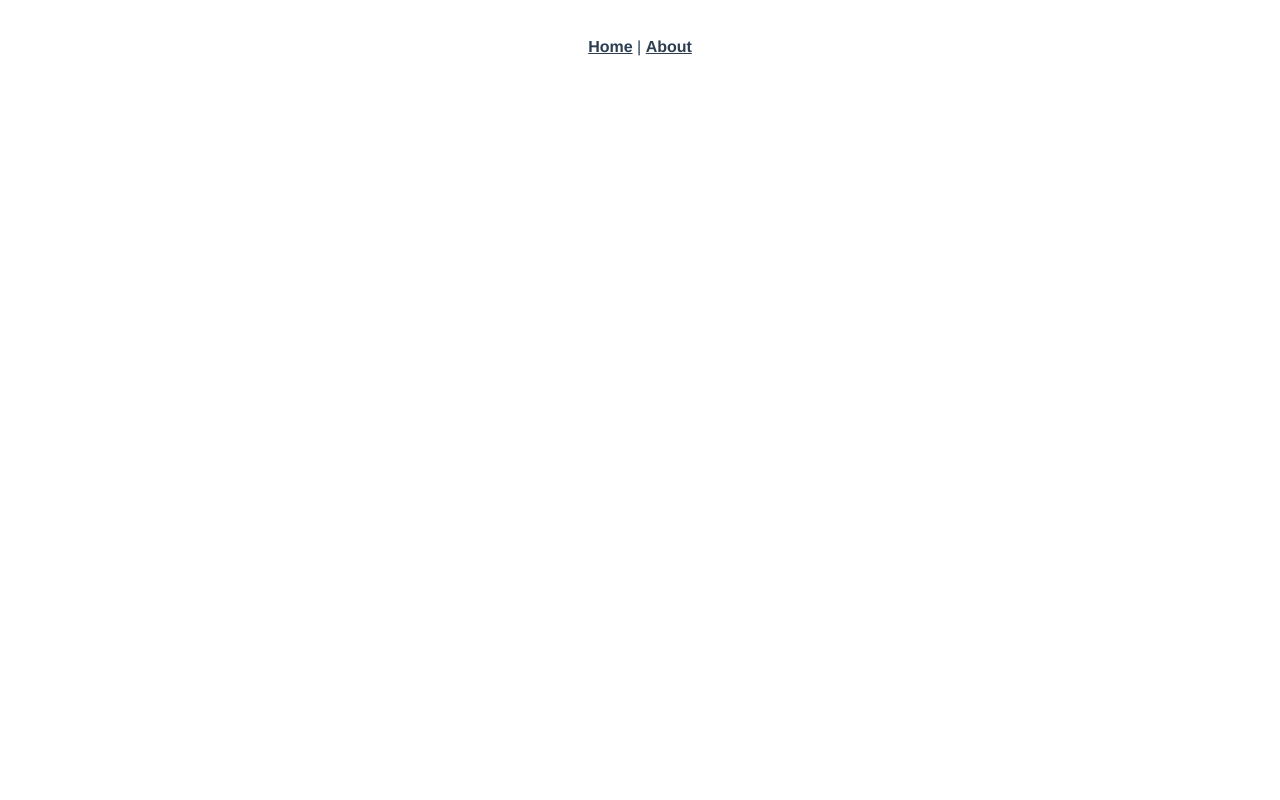
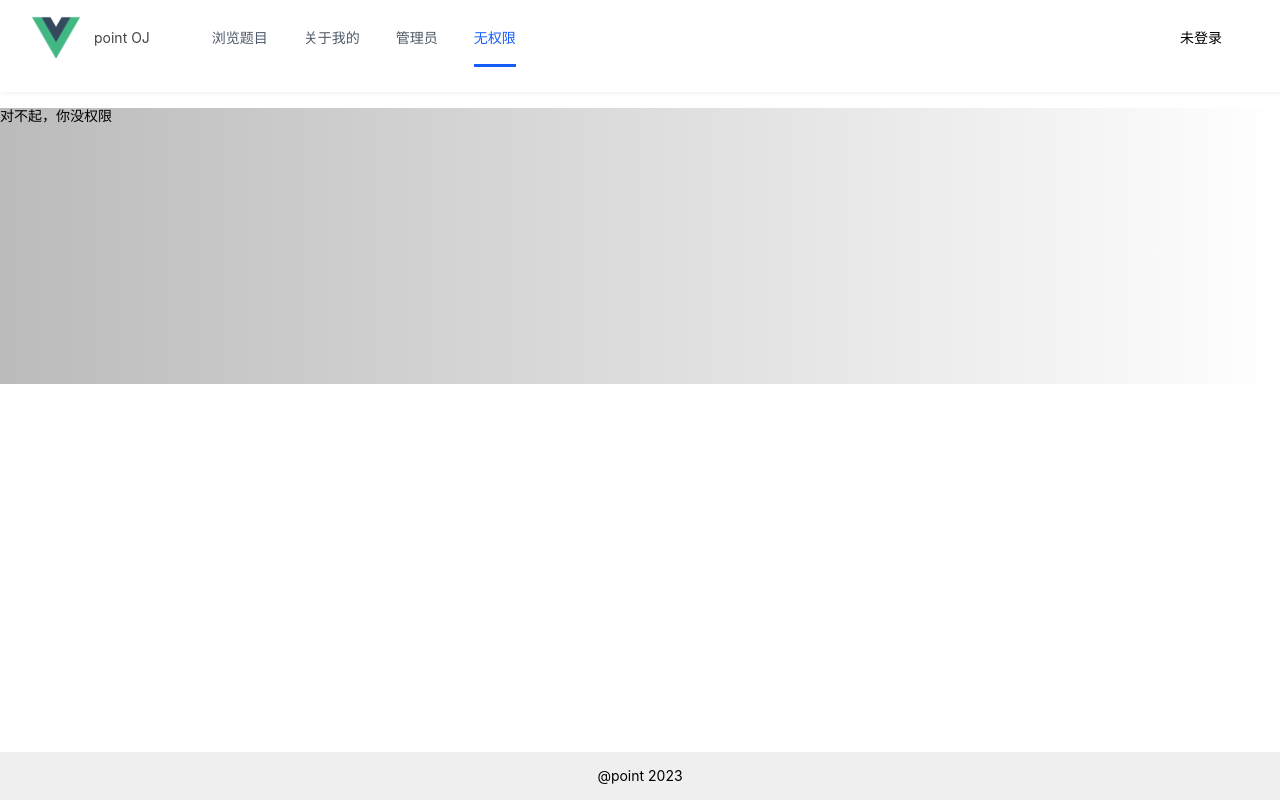
Before and after one commit to PointWu/pointoj-frontend, a Vue app: page /noauth in a window 1280 px wide. Before the commit this address had no page. Built offline with nearby package versions, Linux system fonts and the light colour scheme.

Commit message:
feat: init project 🎉

```diff
--- a/src/App.vue
+++ b/src/App.vue
@@ -1,30 +1,29 @@
 <template>
-  <nav>
-    <router-link to="/">Home</router-link> |
-    <router-link to="/about">About</router-link>
-  </nav>
-  <router-view />
+  <div id="app">
+    <BasicLayout />
+  </div>
 </template>
 
-<style>
-#app {
-  font-family: Avenir, Helvetica, Arial, sans-serif;
-  -webkit-font-smoothing: antialiased;
-  -moz-osx-font-smoothing: grayscale;
-  text-align: center;
-  color: #2c3e50;
-}
+<script setup lang="ts">
+import BasicLayout from "@/layout/BasicLayout.vue";
+import { useRouter } from "vue-router";
+import { useStore } from "vuex";
 
-nav {
-  padding: 30px;
-}
+const router = useRouter();
+const store = useStore();
 
-nav a {
-  font-weight: bold;
-  color: #2c3e50;
-}
+router.beforeEach((to, from, next) => {
+  if (to.meta?.access === "canAdmin") {
+    if (store.state.user.loginUser?.role !== "admin") {
+      next("/noauth");
+      return;
+    }
+  }
+  next();
+});
+// export default {
+//   components: { BasicLayout },
+// };
+</script>
 
-nav a.router-link-exact-active {
-  color: #42b983;
-}
-</style>
+<style></style>
--- /dev/null
+++ b/src/components/GlobalHeader.vue
@@ -0,0 +1,75 @@
+<template>
+  <a-row id="globalHeader" style="margin-bottom: 16px" align="center">
+    <a-col flex="auto">
+      <a-menu
+        mode="horizontal"
+        :selected-keys="selectedKeys"
+        @menu-item-click="doMenuClick"
+      >
+        <a-menu-item
+          key="0"
+          :style="{ padding: 0, marginRight: '38px' }"
+          disabled
+        >
+          <div class="title-bar">
+            <img class="logo" src="@/assets/logo.png" />
+            <div class="title">point OJ</div>
+          </div>
+        </a-menu-item>
+        <a-menu-item v-for="item in routes" :key="item.path">{{
+          item.name
+        }}</a-menu-item>
+      </a-menu>
+    </a-col>
+    <a-col flex="100px">
+      <div>
+        {{ store.state.user?.loginUser?.userName ?? "未登录" }}
+      </div>
+    </a-col>
+  </a-row>
+</template>
+
+<script setup lang="ts">
+import { ref } from "vue";
+import { useRouter } from "vue-router";
+import { useStore } from "vuex";
+import { routes } from "../router/routes";
+
+const router = useRouter();
+const selectedKeys = ref(["/"]);
+
+// 路由挑转后，更新选中的菜单项
+router.afterEach((to, from, failure) => {
+  selectedKeys.value = [to.path];
+});
+const store = useStore();
+
+// 测试权限 3s后切为管理员
+// setTimeout(() => {
+//   store.dispatch("user/getLoginUser", {
+//     userName: "ddd",
+//     role: "admin",
+//   });
+// }, 3000);
+
+const doMenuClick = (key: string) => {
+  router.push({
+    path: key,
+  });
+};
+</script>
+
+<style scoped>
+.title-bar {
+  display: flex;
+  align-items: center;
+}
+.title {
+  color: #444;
+  margin-left: 14px;
+}
+
+.logo {
+  height: 48px;
+}
+</style>
--- /dev/null
+++ b/src/layout/BasicLayout.vue
@@ -0,0 +1,45 @@
+<template>
+  <div id="basicLayout">
+    <a-layout style="height: 400px">
+      <a-layout-header class="header">
+        <global-header />
+      </a-layout-header>
+      <a-layout-content class="content">
+        <router-view />
+      </a-layout-content>
+      <a-layout-footer class="footer">@point 2023</a-layout-footer>
+    </a-layout>
+  </div>
+</template>
+
+<script>
+import globalHeader from "@/components/GlobalHeader.vue";
+export default {
+  components: { globalHeader },
+};
+</script>
+
+<style scoped>
+#basicLayout {
+}
+
+#basicLayout .header {
+  margin-bottom: 16px;
+  box-shadow: #eee 1px 1px 5px;
+}
+
+#basicLayout .content {
+  background: linear-gradient(to right, #bbb, #fff);
+  margin-bottom: 16px;
+}
+
+#basicLayout .footer {
+  background: #efefef;
+  padding: 16px;
+  position: absolute;
+  bottom: 0px;
+  left: 0px;
+  right: 0px;
+  text-align: center;
+}
+</style>
--- a/src/main.ts
+++ b/src/main.ts
@@ -3,4 +3,7 @@
 import router from "./router";
 import store from "./store";
 
-createApp(App).use(store).use(router).mount("#app");
+import ArcoVue from "@arco-design/web-vue";
+import "@arco-design/web-vue/dist/arco.css";
+
+createApp(App).use(ArcoVue).use(store).use(router).mount("#app");
--- a/src/router/index.ts
+++ b/src/router/index.ts
@@ -1,22 +1,5 @@
 import { createRouter, createWebHistory, RouteRecordRaw } from "vue-router";
-import HomeView from "../views/HomeView.vue";
-
-const routes: Array<RouteRecordRaw> = [
-  {
-    path: "/",
-    name: "home",
-    component: HomeView,
-  },
-  {
-    path: "/about",
-    name: "about",
-    // route level code-splitting
-    // this generates a separate chunk (about.[hash].js) for this route
-    // which is lazy-loaded when the route is visited.
-    component: () =>
-      import(/* webpackChunkName: "about" */ "../views/AboutView.vue"),
-  },
-];
+import { routes } from "@/router/routes";
 
 const router = createRouter({
   history: createWebHistory(process.env.BASE_URL),
--- /dev/null
+++ b/src/router/routes.ts
@@ -0,0 +1,31 @@
+import { RouteRecordRaw } from "vue-router";
+import HomeView from "../views/HomeView.vue";
+import AdminView from "@/views/AdminView.vue";
+import NoAuthView from "@/views/error/NoAuthView.vue";
+
+export const routes: Array<RouteRecordRaw> = [
+  {
+    path: "/",
+    name: "浏览题目",
+    component: HomeView,
+  },
+  {
+    path: "/about",
+    name: "关于我的",
+    component: () =>
+      import(/* webpackChunkName: "about" */ "../views/AboutView.vue"),
+  },
+  {
+    path: "/admin",
+    name: "管理员",
+    component: AdminView,
+    meta: {
+      access: "canAdmin",
+    },
+  },
+  {
+    path: "/noauth",
+    name: "无权限",
+    component: NoAuthView,
+  },
+];
--- a/src/store/index.ts
+++ b/src/store/index.ts
@@ -1,9 +1,10 @@
 import { createStore } from "vuex";
+import user from "./user";
 
 export default createStore({
-  state: {},
-  getters: {},
   mutations: {},
   actions: {},
-  modules: {},
+  modules: {
+    user,
+  },
 });
--- /dev/null
+++ b/src/store/user.ts
@@ -0,0 +1,25 @@
+import { StoreOptions } from "vuex";
+export default {
+  namespaced: true,
+  // state 存储的状态信息，比如用户信息
+  state: () => ({
+    loginUser: {
+      userName: "未登录",
+      role: "visitor", // 角色游客
+    },
+  }),
+  //   getters,
+  // actions （支持异步） 执行异步操作，并且触发mutations 的更改
+  actions: {
+    getLoginUser({ commit, state }, payload) {
+      // TODO 改为 从远程请求获取登录信息
+      commit("updateUser", { userName: "Point", role: "admin" });
+    },
+  },
+  // mutations （尽量同步）定义对变量进行增删改（更新）的方法
+  mutations: {
+    updateUser(state, payload) {
+      state.loginUser = payload;
+    },
+  },
+} as StoreOptions<any>;
--- /dev/null
+++ b/src/views/AdminView.vue
@@ -0,0 +1,5 @@
+<template>
+  <div id="app">管理员页面</div>
+</template>
+
+<style></style>
--- /dev/null
+++ b/src/views/error/NoAuthView.vue
@@ -0,0 +1,5 @@
+<template>
+  <div id="noAuth">对不起，你没权限</div>
+</template>
+
+<style></style>
```
Also changed, not shown: 2 other files (tests, documents, lock files or other folders).
